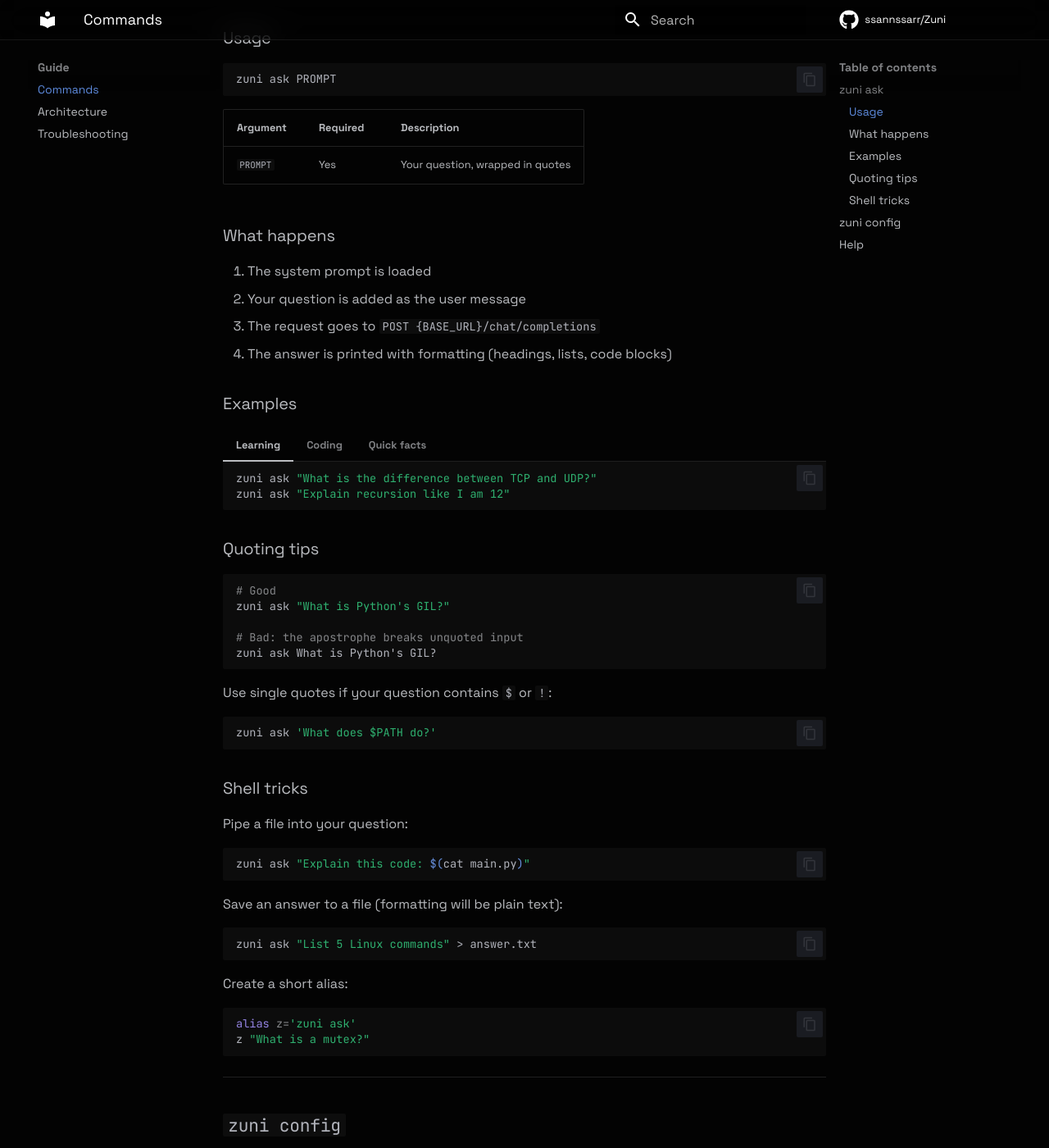
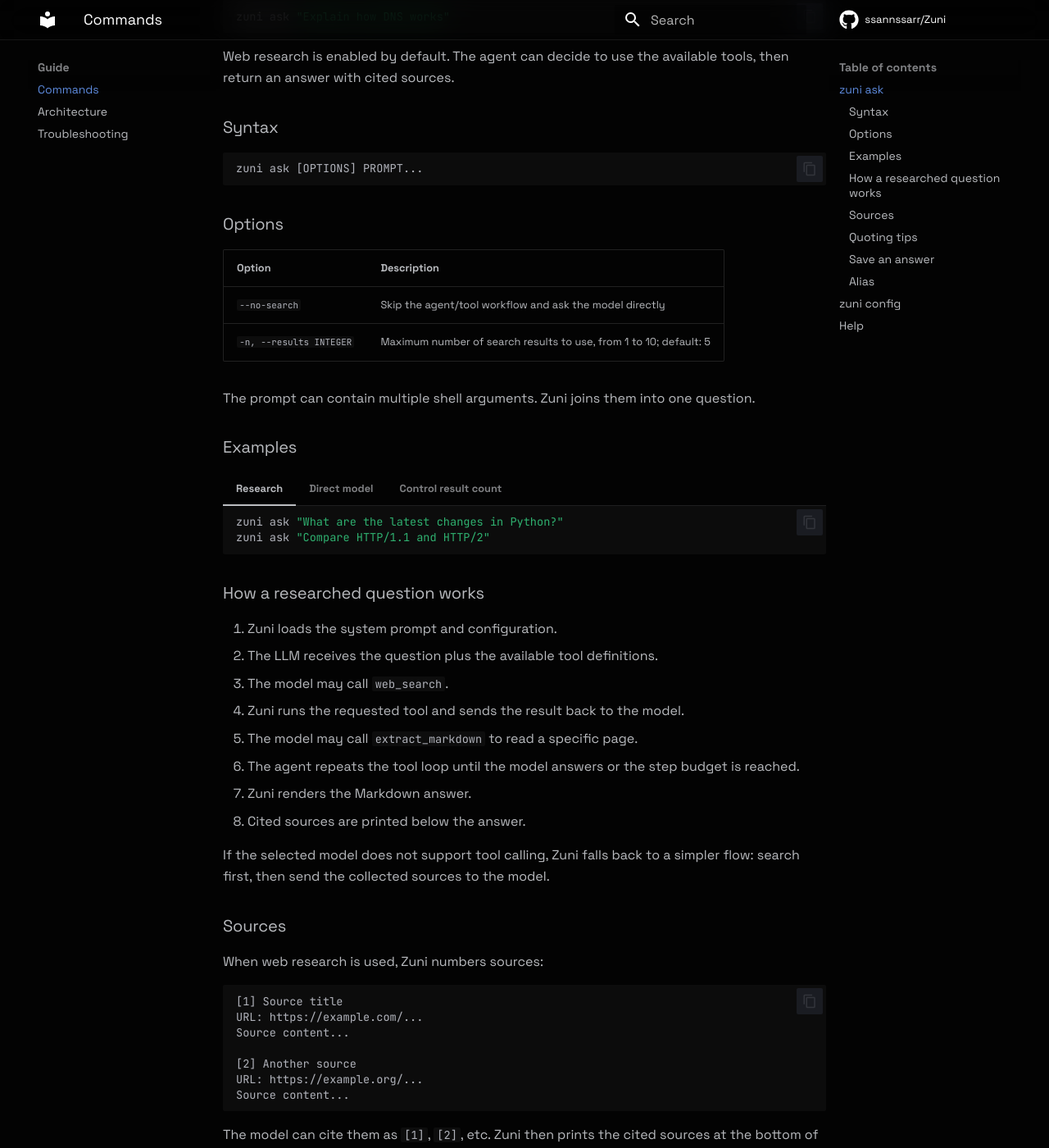
Before and after one commit to ssannssarr/Zuni, an MkDocs documentation site: the page built from docs/guide/commands.md, in a window 1280 px wide and 1400 px high, scrolled down 672 px. Shown: the whole window at 82% size. Built offline with MkDocs 1.6.1 and Material for MkDocs 9.7.7, drawn with Linux system fonts in a browser that asks for light colours; comment, search, counter and statistics services are not loaded; some of the changed text lies outside the part shown.

Commit message:
docs: update command guide for agent search

````diff
--- a/docs/guide/commands.md
+++ b/docs/guide/commands.md
@@ -1,4 +1,6 @@
 # Commands
+
+Zuni currently exposes two commands:
 
 ```bash
 zuni [COMMAND] [ARGUMENTS]
@@ -6,91 +8,107 @@
 
 | Command | Purpose |
 |---------|---------|
-| `zuni ask` | Ask a question and read the answer in your terminal |
-| `zuni config` | Save API key, model and base URL |
-| `zuni --help` | Show all commands |
+| `zuni ask` | Ask a question and optionally research the web |
+| `zuni config` | Save API key, model, and base URL |
+| `zuni --help` | Show command help |
 
 ---
 
 ## `zuni ask`
 
-Sends your question to the configured model and renders the reply as Markdown.
+Ask a question from the terminal.
 
 ```bash
 zuni ask "Explain how DNS works"
 ```
 
-### Usage
+Web research is enabled by default. The agent can decide to use the available tools, then return an answer with cited sources.
+
+### Syntax
 
 ```text
-zuni ask PROMPT
+zuni ask [OPTIONS] PROMPT...
 ```
 
-| Argument | Required | Description |
-|----------|----------|-------------|
-| `PROMPT` | Yes | Your question, wrapped in quotes |
+### Options
 
-### What happens
+| Option | Description |
+|--------|-------------|
+| `--no-search` | Skip the agent/tool workflow and ask the model directly |
+| `-n, --results INTEGER` | Maximum number of search results to use, from 1 to 10; default: 5 |
 
-1. The system prompt is loaded
-2. Your question is added as the user message
-3. The request goes to `POST {BASE_URL}/chat/completions`
-4. The answer is printed with formatting (headings, lists, code blocks)
+The prompt can contain multiple shell arguments. Zuni joins them into one question.
 
 ### Examples
 
-=== "Learning"
+=== "Research"
 
     ```bash
-    zuni ask "What is the difference between TCP and UDP?"
-    zuni ask "Explain recursion like I am 12"
+    zuni ask "What are the latest changes in Python?"
+    zuni ask "Compare HTTP/1.1 and HTTP/2"
     ```
 
-=== "Coding"
+=== "Direct model"
 
     ```bash
-    zuni ask "Write a Python function to reverse a string"
-    zuni ask "What does git rebase do?"
+    zuni ask --no-search "Explain recursion"
+    zuni ask --no-search "Write a Python function that reverses a string"
     ```
 
-=== "Quick facts"
+=== "Control result count"
 
     ```bash
-    zuni ask "Summarize the CAP theorem in 3 lines"
-    zuni ask "Convert 72 F to Celsius"
+    zuni ask -n 3 "What is quantum computing?"
+    zuni ask --results 8 "Compare current Linux distributions"
     ```
+
+### How a researched question works
+
+1. Zuni loads the system prompt and configuration.
+2. The LLM receives the question plus the available tool definitions.
+3. The model may call `web_search`.
+4. Zuni runs the requested tool and sends the result back to the model.
+5. The model may call `extract_markdown` to read a specific page.
+6. The agent repeats the tool loop until the model answers or the step budget is reached.
+7. Zuni renders the Markdown answer.
+8. Cited sources are printed below the answer.
+
+If the selected model does not support tool calling, Zuni falls back to a simpler flow: search first, then send the collected sources to the model.
+
+### Sources
+
+When web research is used, Zuni numbers sources:
+
+```text
+[1] Source title
+URL: https://example.com/...
+Source content...
+
+[2] Another source
+URL: https://example.org/...
+Source content...
+```
+
+The model can cite them as `[1]`, `[2]`, etc. Zuni then prints the cited sources at the bottom of the response.
 
 ### Quoting tips
 
-```bash
-# Good
-zuni ask "What is Python's GIL?"
-
-# Bad: the apostrophe breaks unquoted input
-zuni ask What is Python's GIL?
-```
-
-Use single quotes if your question contains `$` or `!`:
+Quote questions containing shell characters:
 
 ```bash
 zuni ask 'What does $PATH do?'
+zuni ask "What is Python's GIL?"
 ```
 
-### Shell tricks
-
-Pipe a file into your question:
+### Save an answer
 
 ```bash
-zuni ask "Explain this code: $(cat main.py)"
+zuni ask "List five Linux commands" > answer.txt
 ```
 
-Save an answer to a file (formatting will be plain text):
+Terminal Markdown styling is not preserved in redirected output.
 
-```bash
-zuni ask "List 5 Linux commands" > answer.txt
-```
-
-Create a short alias:
+### Alias
 
 ```bash
 alias z='zuni ask'
@@ -101,15 +119,13 @@
 
 ## `zuni config`
 
-Interactively saves your settings.
+Interactively saves configuration:
 
 ```bash
 zuni config
 ```
 
-You are asked for the API key, model ID and base URL. The result is written to `~/.config/zuni/config.json`.
-
-See [Configuration](../getting-started/configuration.md) for all options.
+See [Configuration](../getting-started/configuration.md) for details.
 
 ---
 
````
